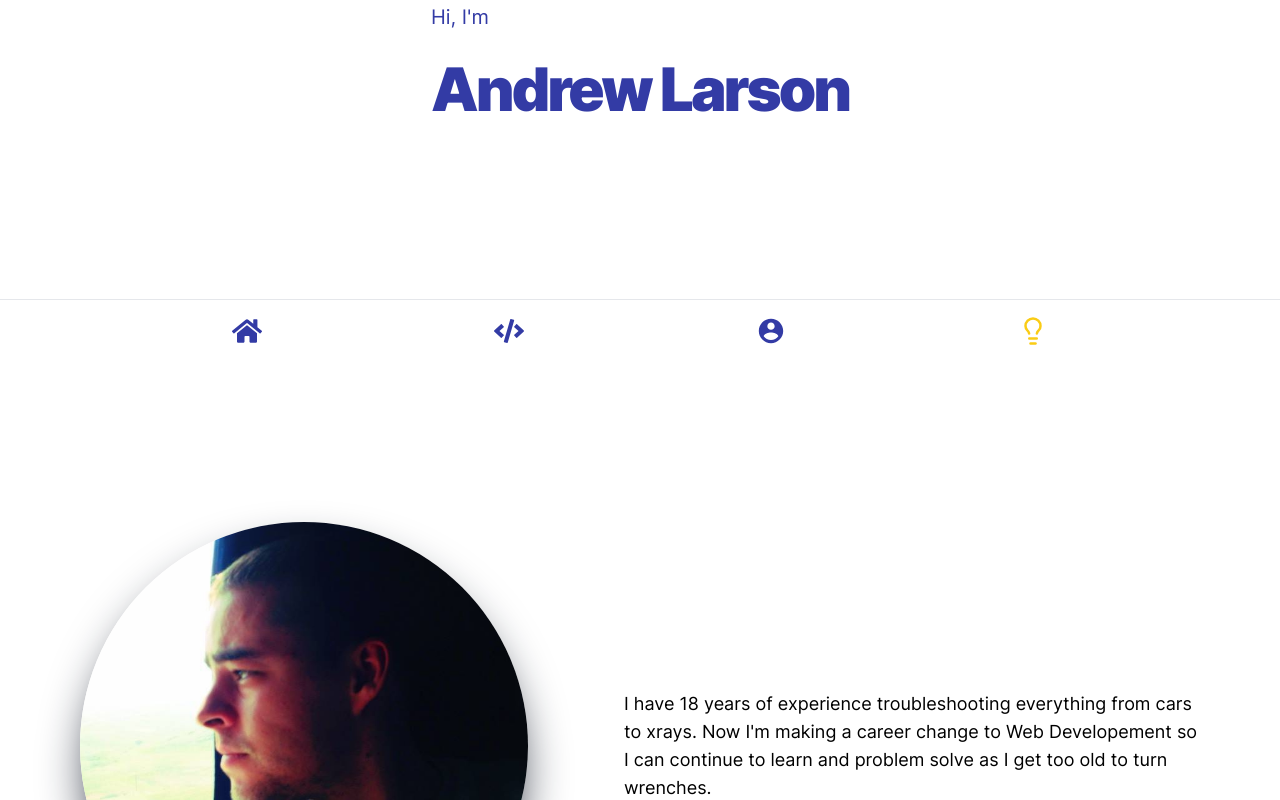
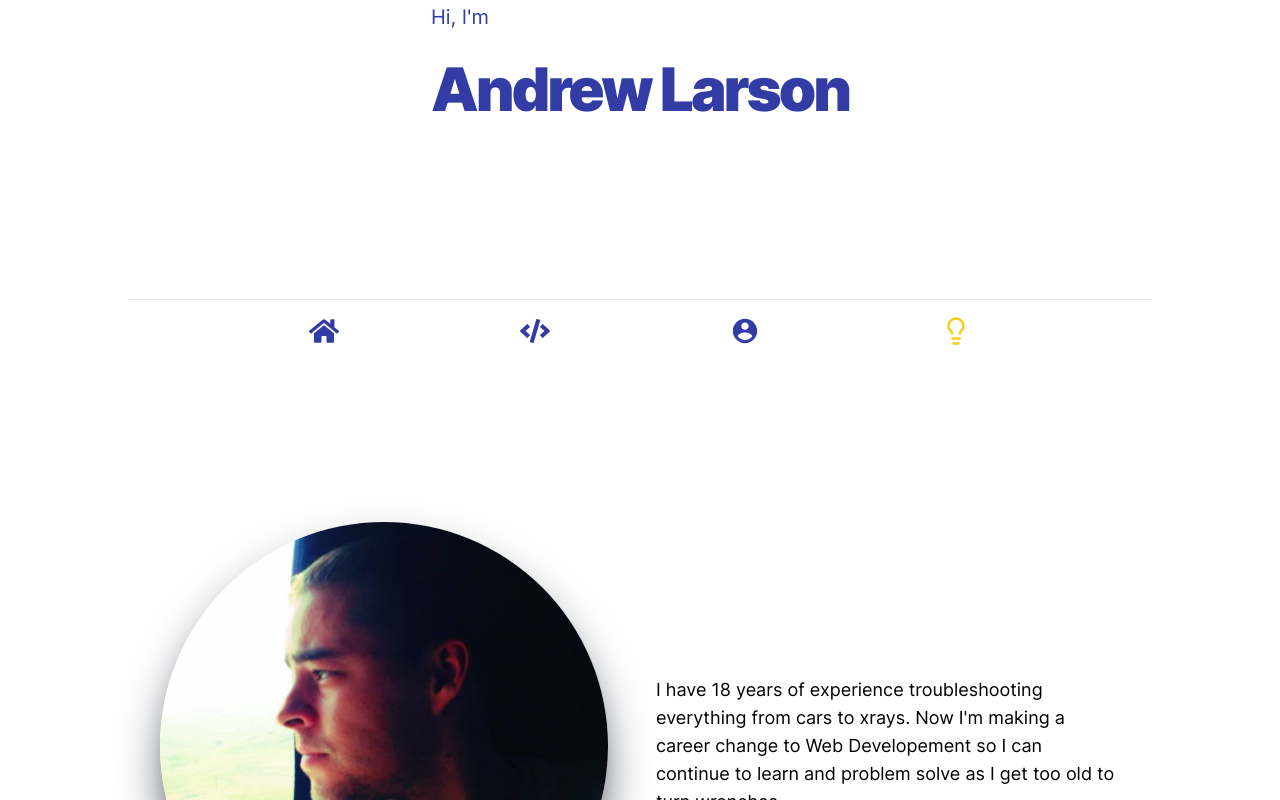
Before and after one commit to A-A-Larson/NextReact, a Next.js app in the folder nextportfolio/: page / in a window 1280 px wide. Shown: the part 500-1300 px from the top of the page. Built offline with nearby package versions, Linux system fonts and the light colour scheme.

Commit message:
main Grid revision

```diff
--- a/nextportfolio/src/app/globals.css
+++ b/nextportfolio/src/app/globals.css
@@ -33,9 +33,31 @@ section {
   scroll-snap-stop: always;
 }
 
+.mainGrid {
+  display: grid;
+  grid-template-rows: auto;
+  grid-template-columns: 1fr 1fr 1fr;
+  grid-template-areas: "landing landing landing"
+                       "navHead navHead navHead"
+                       "aboutMe aboutMe aboutMe"
+                       "techSec techSec techSec";
+}
+
+.landingSection {
+  grid-area: landing;
+}
+
+.navHeaderSection {
+}
+
+.aboutSection {
+  grid-area: aboutMe;
+}
+
 /* TECH STACK START */
-.techLayout {
+.techSection {
   display: grid;
+  grid-area: techSec;
 }
 
 .techGrid {
@@ -80,50 +102,76 @@ section {
 
 #html {
   grid-area: html;
-  animation: fall 1s linear forwards;
 }
 
 #css {
   grid-area: css;
-  animation: fall 1.2s linear forwards;
 }
 
 #javascript {
   grid-area: javascript;
-  animation: fall 1.6s linear forwards;
 }
 
 #php {
   grid-area: php;
   color: #7a86b8;
-  animation: fall 1.8s linear forwards;
 }
 
 #java {
   grid-area: java;
-  animation: fall 1.9s linear forwards;
 }
 
 #tailwind {
   grid-area: tailwind;
-  animation: fall 2s linear forwards;
 }
 
 #next {
   grid-area: next;
-  animation: fall 2.4s linear forwards;
 }
 
 #sql {
   grid-area: sql;
   color: #db7533;
-  animation: fall 2.5s linear forwards;
 }
 
 #react {
   grid-area: react;
-  animation: fall 2.7s linear forwards;
-  animation-delay: calc(var(--scroll) * -1s);
+}
+
+.html-grid-animation {
+  animation: fall 0.5s linear forwards;
+}
+
+.css-grid-animation {
+  animation: fall 0.7s linear forwards;
+}
+
+.javascript-grid-animation {
+  animation: fall 1.1s linear forwards;
+}
+
+.php-grid-animation {
+  animation: fall 1.3s linear forwards;
+}
+
+.java-grid-animation {
+  animation: fall 1.4s linear forwards;
+}
+
+.tailwind-grid-animation {
+  animation: fall 1.5s linear forwards;
+}
+
+.next-grid-animation {
+  animation: fall 1.9s linear forwards;
+}
+
+.sql-grid-animation {
+  animation: fall 2s linear forwards;
+}
+
+.react-grid-animation {
+  animation: fall 2.2s linear forwards;
 }
 
 /* TECH STACK END */
@@ -243,6 +291,7 @@ section {
   position: -webkit-sticky;
   position: sticky;
   top: 0;
+  grid-area: navHead;
 }
 
 .navUL {
@@ -269,6 +318,10 @@ section {
     display: none;
   }
 
+  .aboutPara {
+    padding-left: 3rem;
+  }
+
   .techGrid {
     max-width: 504px;
     max-height: 504px;
@@ -289,6 +342,22 @@ section {
   }
 }
 
+@media (min-width: 1024px) {
+  .mainGrid {
+    display: grid;
+    grid-template-rows: auto;
+    grid-template-columns: auto 1024px auto;
+    grid-template-areas: ".  landing  ."
+                         ".  navHead  ."
+                         ".  aboutMe  ."
+                         ".  techSec  .";
+  }
+
+  .aboutPara {
+    padding-left: 3rem;
+  }
+}
+
 @keyframes fall{
   0%{
     transform: translateY(-200em);
--- a/nextportfolio/src/app/layout.jsx
+++ b/nextportfolio/src/app/layout.jsx
@@ -1,5 +1,6 @@
-import localFont from 'next/font/local'
-import './globals.css'
+import localFont from 'next/font/local';
+import './globals.css';
+import NavButton from './components/NavButton';
 
 const myFont = localFont({
   src: './font/Inter-VariableFont_slnt,wght.ttf',
@@ -18,7 +19,8 @@ export default function RootLayout({ children }) {
         <link rel="icon" href="/favicon.ico" sizes="any" />
       </head>
       <body>
-        {children}
+        <NavButton />
+          {children}
       </body>
     </html>
   )
--- a/nextportfolio/src/app/page.jsx
+++ b/nextportfolio/src/app/page.jsx
@@ -1,6 +1,5 @@
 'use client';
 import { useEffect } from 'react';
-import NavButton from './components/NavButton';
 import NavHeader from './components/NavHeader';
 import HeroImg from './img/HeaderEdit4Resize.png';
 import AboutImg from './img/aboutMe.jpg';
@@ -20,23 +19,63 @@ import { BsFiletypeSql } from "react-icons/bs";
 export default function Home() {
 
   useEffect(() => {
-    window.addEventListener('scroll', () => {
-        document.body.style.setProperty('--scroll', window.scrollY / (document.body.offsetHeight - window.innerHeight));
-      }, false);
+
+    const observer = new IntersectionObserver(entries => {
+      entries.forEach(entry => {
+        const reactAnim = entry.target.querySelector('#react');
+        const sqlAnim = entry.target.querySelector('#sql');
+        const nextAnim = entry.target.querySelector('#next');
+        const tailwindAnim = entry.target.querySelector('#tailwind');
+        const javaAnim = entry.target.querySelector('#java');
+        const phpAnim = entry.target.querySelector('#php');
+        const javascriptAnim = entry.target.querySelector('#javascript');
+        const cssAnim = entry.target.querySelector('#css');
+        const htmlAnim = entry.target.querySelector('#html');
+
+
+        if (entry.isIntersecting) {
+          reactAnim.classList.add('react-grid-animation');
+          sqlAnim.classList.add('sql-grid-animation');
+          nextAnim.classList.add('next-grid-animation');
+          tailwindAnim.classList.add('tailwind-grid-animation');
+          javaAnim.classList.add('java-grid-animation');
+          phpAnim.classList.add('php-grid-animation');
+          javascriptAnim.classList.add('javascript-grid-animation');
+          cssAnim.classList.add('css-grid-animation');
+          htmlAnim.classList.add('html-grid-animation');
+
+        return; // if we added the class, exit the function
+        }
+
+        // We're not intersecting, so remove the class!
+        reactAnim.classList.remove('react-grid-animation');
+        sqlAnim.classList.remove('sql-grid-animation');
+        nextAnim.classList.remove('next-grid-animation');
+        tailwindAnim.classList.remove('tailwind-grid-animation');
+        javaAnim.classList.remove('java-grid-animation');
+        phpAnim.classList.remove('php-grid-animation');
+        javascriptAnim.classList.remove('javascript-grid-animation');
+        cssAnim.classList.remove('css-grid-animation');
+        htmlAnim.classList.remove('html-grid-animation');
+      });
+    });
+
+    observer.observe(document.querySelector('.techGrid'));
   }, [])
 
   return (
     <main
       className="
+        mainGrid
         bg-lightBG
         text-lightTxtClr
         dark:bg-darkBG
         dark:text-darkTxtClr"
     >
 
-      <NavButton />
 
-      <section className='flex flex-col border-b'>
+
+      <section className='landingSection flex flex-col border-b'>
         <div className='max-w-screen-lg m-auto'>
           <Image
             className=''
@@ -93,11 +132,15 @@ export default function Home() {
               Andrew Larson
             </div>
           </h1>
+
         </header>
       </section>
+
       <NavHeader />
+
       <section
         className='
+          aboutSection
           flex
           flex-col
           md:flex-row
@@ -121,15 +164,17 @@ export default function Home() {
             alt='Man staring out a window on a train'
           />
         </div>
-        <div className='pt-12 text-lg md:pt-0 md:pl-12 xl:pl-0 max-w-xl flex-1'>
+        <div className='aboutPara pt-12 text-lg md:pt-0 max-w-xl flex-1'>
           <p className=''>
               I have 18 years of experience troubleshooting everything from cars to xrays. Now I'm making a career change to Web Developement so I can continue to learn and problem solve as I get too old to turn wrenches.
           </p>
         </div>
       </section>
 
-      <section className='techLayout'>
+      <section className='techSection'>
+
         <div className='techGrid'>
+
           <div id='html' className='skillCard '>
             <div className='skillLogo'>
               <FaHtml5 color='red' />
@@ -166,7 +211,7 @@ export default function Home() {
             </div>
           </div>
 
-          <div id='react' className='skillCard'>
+          <div id='react' className='skillCard .grid-animation'>
             <div className='skillLogo'>
               <FaReact color='aqua' />
             </div>
```
